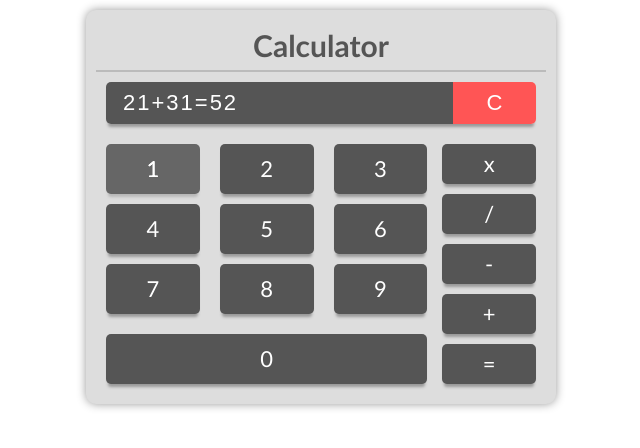
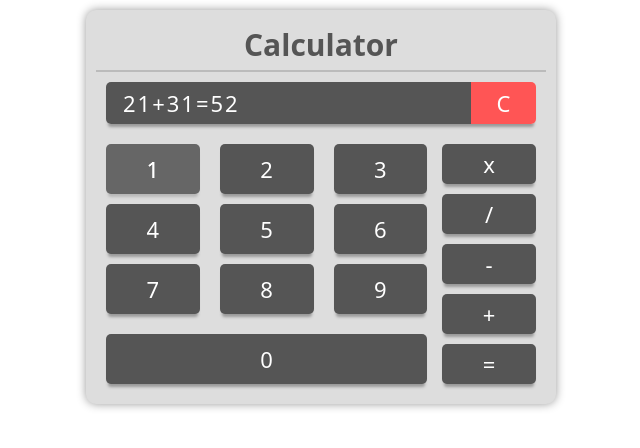
Before and after one commit to lucasbotingnon/calculator, a plain HTML site: page index.html in a window 1280 px wide. In both pictures the pointer is over the item 471 px from the left and 169 px from the top of the page. Shown: the whole page, without its empty margins (319-959 px from the left). Drawn offline with Linux system fonts and the light colour scheme.

Commit message:
Adicionado pointer no hover e um novo script .js

```diff
--- a/css/reset.css
+++ b/css/reset.css
@@ -25,7 +25,6 @@ footer, header, hgroup, menu, nav, section {
 }
 body {
 	line-height: 1;
-    font-family: 'Trebuchet MS';
 }
 ol, ul {
 	list-style: none;
--- a/css/style.css
+++ b/css/style.css
@@ -1,6 +1,7 @@
 @import "reset.css";
 
 * {
+    font-family: 'Noto Sans' !important;
     font-size: 22px;
 }
 
@@ -84,6 +85,7 @@
     -webkit-filter: brightness(1.2);
             filter: brightness(1.2);
     transition: all .3s ease;
+    cursor: pointer;
 }
 
 .numbers-box > .numbers > .col > .number:active{
@@ -116,6 +118,7 @@
     -webkit-filter: brightness(1.2);
             filter: brightness(1.2);
     transition: all .3s ease;
+    cursor: pointer;
 }
 
 .operations-box > .operations > .operation:active{
@@ -151,6 +154,7 @@
     -webkit-filter: brightness(1.2);
             filter: brightness(1.2);
     transition: all .2s ease;
+    cursor: pointer;
 }
 
 .button.reset:focus {
--- /dev/null
+++ b/js/events.js
@@ -0,0 +1 @@
+events.js
```
